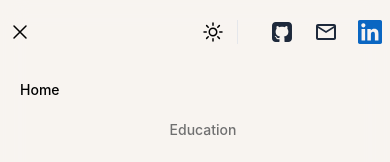
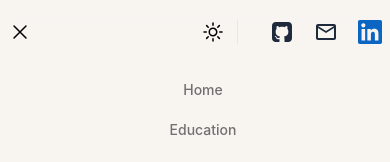
Before and after one commit to abrardewa/portofolio, a React (Create React App) app: page / in a window 390 px wide. Both pictures are taken after a click on the button "Open main menu". Shown: the top 162 px of the page. Built offline with nearby package versions, Linux system fonts and the light colour scheme.

Commit message:
fix navbar mobile

```diff
--- a/src/component/navbar/index.tsx
+++ b/src/component/navbar/index.tsx
@@ -148,12 +148,9 @@ export default function Navbar() {
                     setCurrent(item.code);
                     localStorage.setItem("code", item.code);
                   }}
-                  className={classNames(
-                    current === item.code
-                      ? "active-mobile"
-                      : "text-soft-dark-disabled dark:text-slate-400 dark:hover:text-slate-100 w-screen",
-                    "block rounded-md px-3 py-2 text-sm font-medium"
-                  )}
+                  className={
+                    "text-soft-dark-disabled dark:text-slate-400 dark:hover:text-slate-100 w-screen block rounded-md px-3 py-2 text-sm font-medium"
+                  }
                   aria-current={current === item.code ? "page" : undefined}
                 >
                   {item.name}
```
